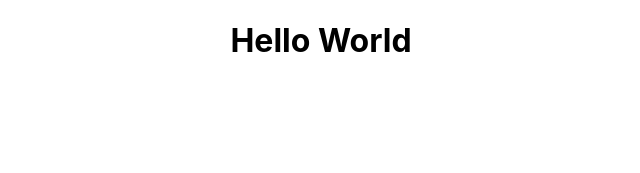
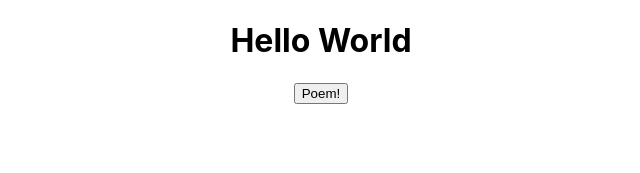
Before and after one commit to Timrin/da395a-project, a React (Create React App) app: page / in a window 1280 px wide. Shown: the top 173 px of the page, without its empty margins (319-959 px from the left). Built offline with nearby package versions, Linux system fonts and the light colour scheme.

Commit message:
Added button for testing

```diff
--- a/src/components/App.js
+++ b/src/components/App.js
@@ -1,9 +1,11 @@
 import './App.css';
+import { getPoem } from '../localStorage_util';
 
 function App() {
   return (
     <div className="App">
       <h1>Hello World</h1>
+      <button onClick={() => getPoem()}>Poem!</button>
     </div>
   );
 }
--- a/src/localStorage_util.js
+++ b/src/localStorage_util.js
@@ -1,5 +1,11 @@
-function getPoem(){
+export function getPoem(){
     fetch('https://poetrydb.org/random')
         .then(response => response.json())
-        .then(poem => {return poem})
+        .then(poem => {
+            writePoemToLocalStorage(poem);
+        })
 }
+
+function writePoemToLocalStorage(inPoem){
+
+}
```
